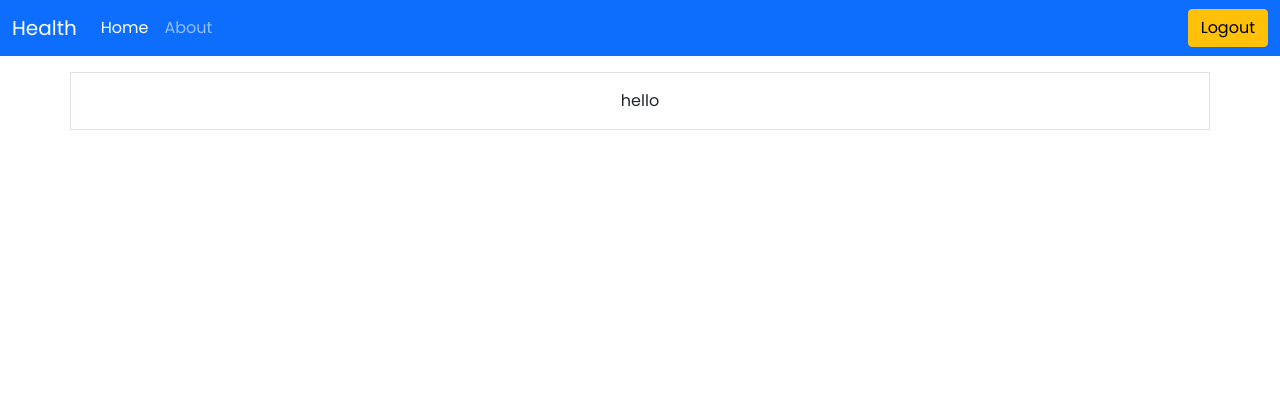
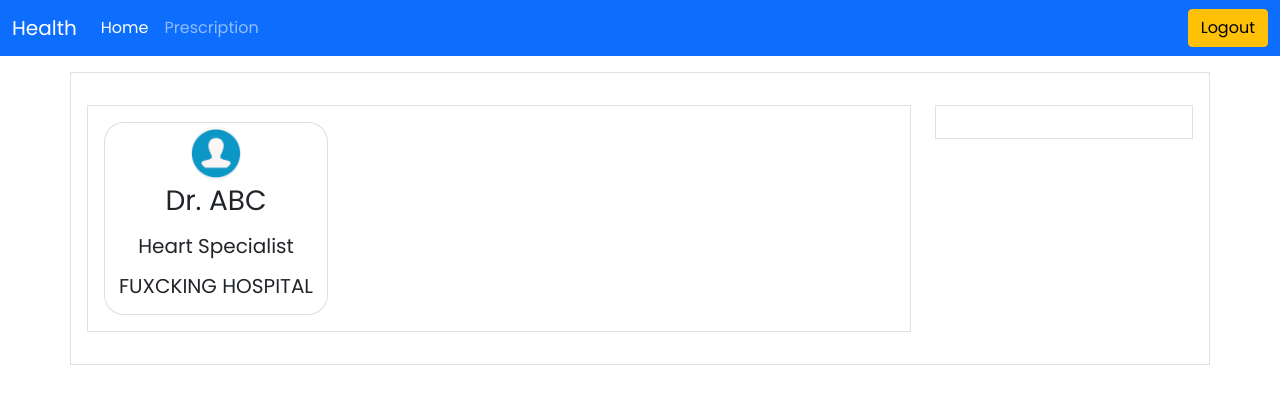
Before and after one commit to anshumalivfx/health-app, a React (Create React App) app: page /home in a window 1280 px wide. Shown: the top 404 px of the page. Built offline with nearby package versions, Linux system fonts and the light colour scheme.

Commit message:
Added a card

```diff
--- a/package.json
+++ b/package.json
@@ -9,6 +9,7 @@
     "framer-motion": "^4.1.9",
     "react": "^17.0.2",
     "react-dom": "^17.0.2",
+    "react-pure-loaders": "^3.0.1",
     "react-router-dom": "^5.2.0",
     "react-scripts": "4.0.3",
     "styled-components": "^5.2.3",
--- a/src/components/Pages/Components-home/About.jsx
+++ b/src/components/Pages/Components-home/About.jsx
@@ -2,6 +2,6 @@ import React from 'react'
 
 export const About = () => {
     return (
-        <div class="container p-3 my-3 border">About Hell </div>
+
     )
 }
--- /dev/null
+++ b/src/components/Pages/Components-home/Doctorname-booking/NameCard.jsx
@@ -0,0 +1,22 @@
+import React from 'react'
+import './file.css'
+import avatar from '../../../assets/avatar.png'
+
+
+
+
+
+export const NameCard = () => {
+    return (
+        <div className="card d-flex " style={{ maxWidth: '14rem', borderRadius: '20px', maxHeight: '20rem' }}>
+            <div className="justify-content-center text-center">
+                <img src={avatar} class="rounded-circle" alt="HelPic" style={{ maxWidth: '50px', margin: '4px' }} />
+                <p className="w3-cursive" ><h3>Dr. ABC</h3></p>
+                <p><h4 style={{ fontSize: '20px' }}>Heart Specialist</h4></p>
+                <p><h4 style={{ fontSize: '20px' }}>FUXCKING HOSPITAL</h4></p>
+
+            </div>
+
+        </div>
+    )
+}
--- /dev/null
+++ b/src/components/Pages/Components-home/Doctorname-booking/file.css
@@ -0,0 +1,3 @@
+#main:hover * {
+    background: gold;
+}
--- /dev/null
+++ b/src/components/Pages/Components-home/Prescription.jsx
@@ -0,0 +1,7 @@
+import React from 'react'
+
+export const Prescription = () => {
+    return (
+        <div class="container p-3 my-3 border">About Hell </div>
+    )
+}
--- a/src/components/Pages/Components-home/homeContent.jsx
+++ b/src/components/Pages/Components-home/homeContent.jsx
@@ -1,12 +1,22 @@
 import React from 'react'
+import { NameCard } from './Doctorname-booking/NameCard'
 
 export const homeContent = () => {
     return (
+
         <div className="container p-3 my-3 border">
-            <div className="row justify-content-center">
-                hello
+            <div className="row">
+                <div className="col-md-9">
+                    <div className="container p-3 my-3 border">
+                        <div className="justify-content-center text-center">
+                        <NameCard />
+                        </div>
+                    </div>
+                </div>
+                <div className="col-md-3 order-first order-md-last">
+                    <div className="container p-3 my-3 border"></div>
+                </div>
             </div>
         </div>
-
     )
 }
--- a/src/components/Pages/Home.jsx
+++ b/src/components/Pages/Home.jsx
@@ -1,7 +1,7 @@
 import React from 'react'
 import { Route, BrowserRouter as Router, Switch } from 'react-router-dom';
 import { homeContent } from './Components-home/homeContent';
-import { About } from './Components-home/About';
+import { Prescription } from './Components-home/Prescription';
 import { Navbar } from './Navbar'
 // Hell yaa Here's Your fucking component professor hope you rot
 function Home() {
@@ -11,7 +11,7 @@ function Home() {
             <Navbar />
 
                 <Switch>
-                    <Route path="/about" component={About} />
+                    <Route path="/presc" component={Prescription} />
                     <Route path="/home" component={homeContent} />
                 </Switch>
             </Router>
--- a/src/components/Pages/Navbar.jsx
+++ b/src/components/Pages/Navbar.jsx
@@ -15,7 +15,7 @@ export const Navbar = () => {
                                 <Link className="nav-link active" to="/home">Home</Link>
                             </li>
                             <li className="nav-item">
-                                <Link className="nav-link" to="/about">About</Link>
+                                <Link className="nav-link" to="/presc">Prescription</Link>
                             </li>
 
                         </ul>
```
Also changed, not shown: src/components/assets/avatar.png (added), 1 other file (tests, documents, lock files or other folders).
